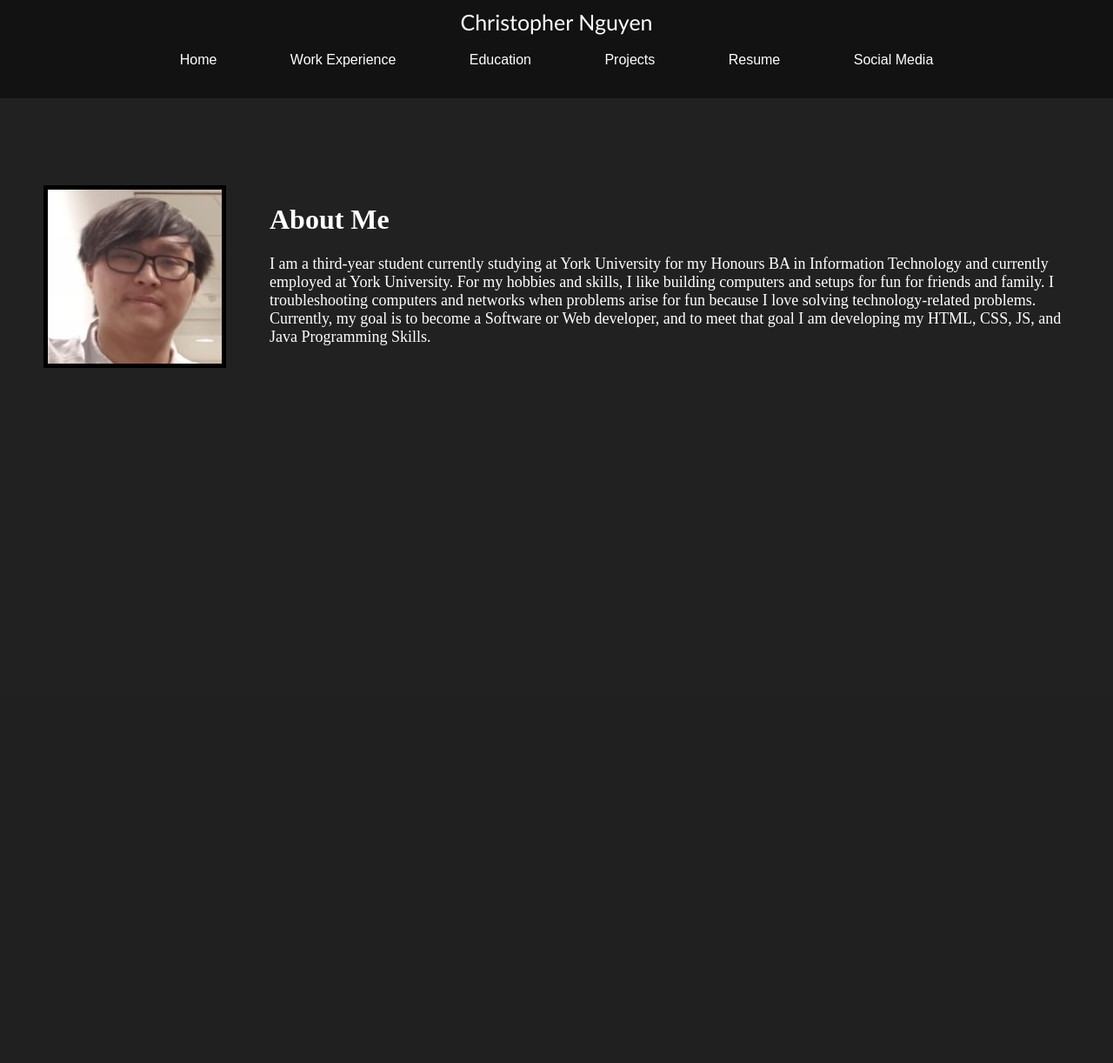
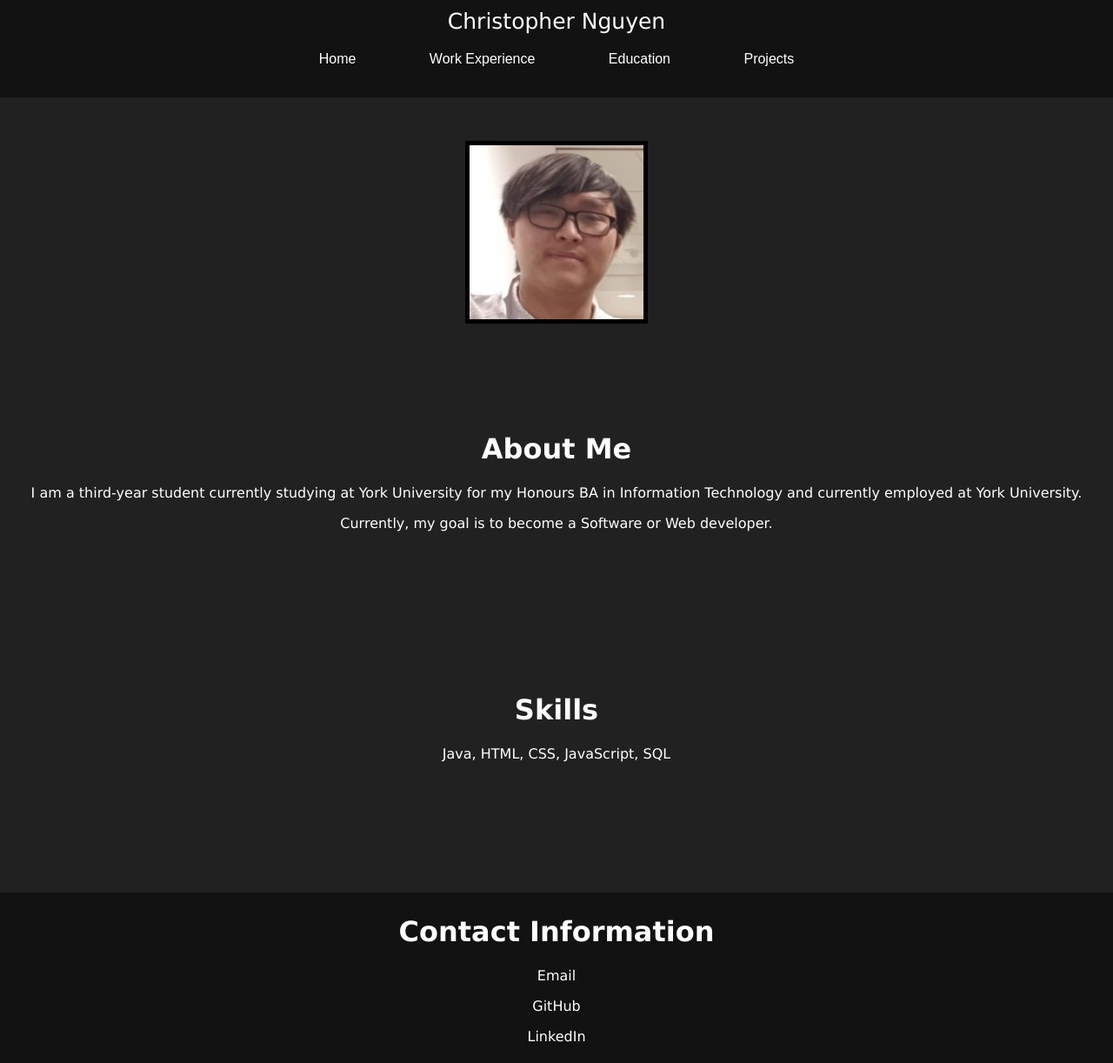
Before and after one commit to ZenonZeni/My-Personal-Website, a PHP site: page /Home.html in a window 1280 px wide. Shown: the whole page at 87% size. Before the commit the page ends 423 px from the top, so only its background shows below. Run offline with PHP 8.4, Linux system fonts and the light colour scheme.

Commit message:
deleted files and changed layout

```diff
--- a/Css/default.css
+++ b/Css/default.css
@@ -2,6 +2,7 @@ body{
   margin: 00px 0 0 0;
   width: 100%;
   background-color: #212121;
+  font-family: Verdana,sans-serif;
 }
 
 h1{
@@ -19,11 +20,13 @@ a:link{
 /*This is the template for the First top bar*/
 .MyNameBar{
   padding-top: 10px;
-  font-family: calibri, sans-serif;
+  font-family: Verdana, sans-serif;
   padding-bottom: 10px;
   font-size:25px;
   background-color: #121212;
   color: white;
+  height:auto;
+  width: 100%;
 }
 /*--------------------------------------------*/
 /*CSS for the Navigation Bar*/
@@ -36,6 +39,8 @@ a:link{
   text-align:center;
   font-family: Arial, Helvetica, sans-serif;
   background-color: #121212;
+  height:auto;
+  width: 100%;
 }
 /* CSS for the Navigation bars Text*/
 .navBar a{
@@ -61,26 +66,45 @@ a:link{
   color:white;
   grid-template-columns: auto auto;
 }
-.item1 {
-padding-top: 50px;
-padding-bottom: 50px;
-padding-left: 50px;
+
+.Container1{
+  padding-top: 50px;
+  padding-bottom: 50px;
+  height: auto;
+  max-width: 100%;
 }
 
-.item2{
+.Container2{
+
   padding-top: 50px;
-  padding-left: 50px;
-  padding-right: 50px;
+  padding-bottom: 150px;
+  height: 100px;
+  max-width: 100%;
 }
+
+.Container3{
+  padding-top: 50px;
+  padding-bottom: 150px;
+  height: 100px;
+  max-width: 100%;
+}
+
+.bottomContainer{
+  padding-top: 5px;
+  height: auto;
+  max-width: 100%;
+  background-color:#121212;
+  padding-bottom: 5px;
+}
+
 .image{
-  border:5px solid black;
+  height: auto;
+  max-width: 100%;
+  border: 5px solid black;
 }
-.image2{
-					height: 100px;
-					width: auto;
-}
+
 .textFont{
-  font-size:18px;
-  min-height: 100%;
+  font-size:14px;
+  max-width: 100%;
   color: white;
 }
--- a/Home.html
+++ b/Home.html
@@ -13,25 +13,33 @@
 			<center>Christopher Nguyen</center>
 		</div>
 		<div class= "navBar">
-			<a href="#home" class="hover">Home</a>
+			<a href="../index.php" class="hover">Home</a>
 			<a href="Work Experience Page Personal Website.html" class="hover">Work Experience</a>
 			<a href="Education Page Personal Website.html" class="hover">Education</a>
 			<a href="Projects Page Personal Website.html" class="hover">Projects</a>
-			<a href="Resume Page Personal Website.html" class="hover">Resume</a>
-			<a href="Social Media Page Personal Website.html" class="hover">Social Media</a>
 		</div>
-		<center><div class="grid-container">
-				<div class="item1">
-					<img src="Images/my face.jpg" alt="My face Image Error" align="center" id="image" class= "image">
-				</div>
-				<div class="item2"><h1 align= "left">About Me</h1>
-					<p class= "textFont" align= "left">I am a third-year student currently studying at York University for my Honours BA in Information Technology and currently employed at York University.
-					For my hobbies and skills, I like building computers and setups for fun for friends and family.
-					I troubleshooting computers and networks when problems arise for fun because I love solving technology-related problems.
-					Currently, my goal is to become a Software or Web developer, and to meet that goal I am developing my HTML, CSS, JS, and Java Programming Skills.</p>
-				</div>
-				<div class="item2"></div>
-				<div class="item2"></div>
-		</div></center>
+		<center>
+			<div class="Container1">
+					<img src="Images/my face.jpg" alt="My face Image Error"class= "image">
+			</div>
+			<div class="Container2">
+				<h1>About Me</h1>
+				<p>I am a third-year student currently studying at York University for my Honours BA in Information Technology and currently employed at York University.</p>
+				<p> Currently, my goal is to become a Software or Web developer. </p>
+			</div>
+			<div class="Container3">
+				<h1> Skills </h1>
+				<p> Java, HTML, CSS, JavaScript, SQL
+			</div>
+			<div class="Container4">
+
+			</div>
+			<div class="bottomContainer">
+				<h1> Contact Information </h1>
+				<p> Email
+				<p> GitHub
+				<p> LinkedIn
+			</div>
+			</center>
 	</body>
 <html>
```
Also changed, not shown: Education Page Personal Website.html (+19 -12 lines), Projects Page Personal Website.html (+18 -12 lines), Resume Page Personal Website.html (deleted, +0 -36 lines), Social Media Page Personal Website.html (deleted, +0 -66 lines), Work Experience Page Personal Website.html (+18 -17 lines), Images/Github Image.png (deleted), Images/linkedin.png (deleted).
